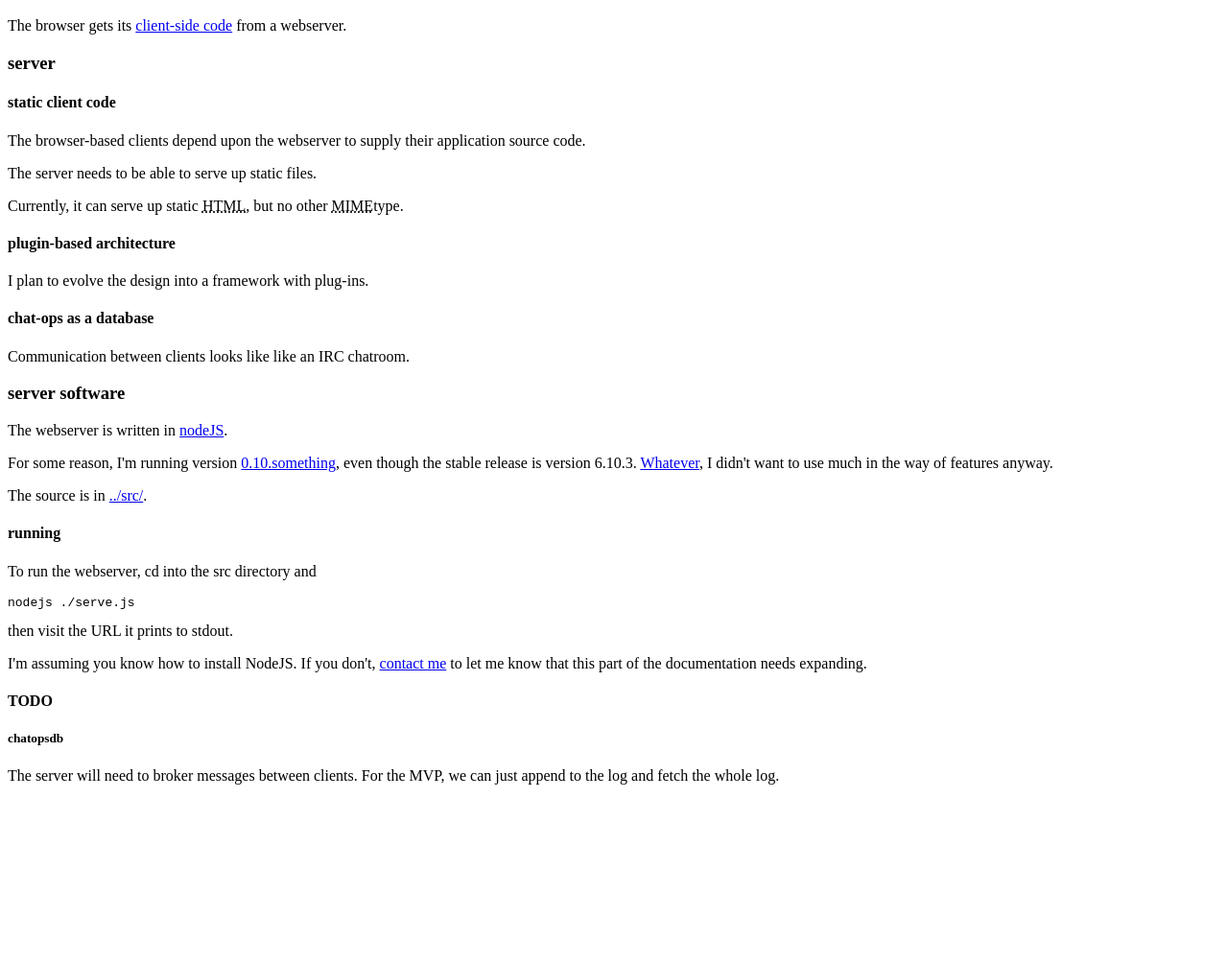
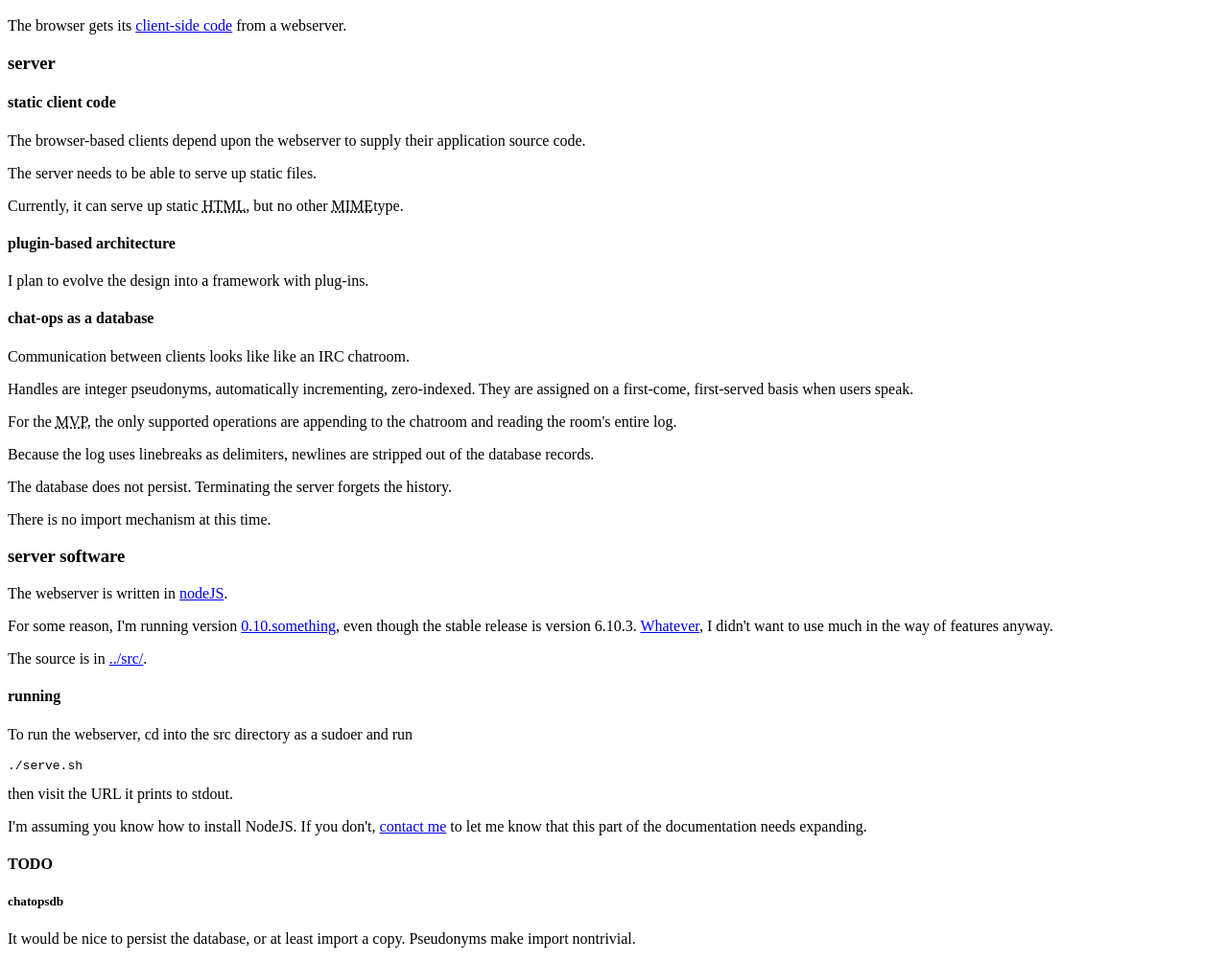
Before and after one commit to calcnerd256/pseudowhiteboard, a plain HTML site: page prose/server.html in a window 1280 px wide. Shown: the part 95-1099 px from the top of the page at 96% size. Before the commit the page ends 929 px from the top, so only its background shows below. Drawn offline with Linux system fonts and the light colour scheme.

Commit message:
notes reflect current state of code

```diff
--- a/prose/server.html
+++ b/prose/server.html
@@ -35,6 +35,28 @@
   <p>
    Communication between clients looks like like an IRC chatroom.
   </p>
+  <p>
+   Handles are integer pseudonyms, automatically incrementing, zero-indexed.
+   They are assigned on a first-come, first-served basis when users speak.
+  </p>
+  <p>
+   For the
+    <abbr title="minimum viable product">MVP</abbr>,
+    the only supported operations are
+     appending to the chatroom and
+     reading the room's entire log.
+  <p>
+  <p>
+   Because the log uses linebreaks as delimiters,
+    newlines are stripped out of the database records.
+  </p>
+  <p>
+   The database does not persist.
+   Terminating the server forgets the history.
+  </p>
+  <p>
+   There is no import mechanism at this time.
+  </p>
   <h3>server software</h3>
   <p>
    The webserver is written in
@@ -53,8 +75,8 @@
   </p>
   <h4>running</h4>
   <p>
-   To run the webserver, cd into the src directory and
-    <pre>nodejs ./serve.js</pre>
+   To run the webserver, cd into the src directory as a sudoer and run
+    <pre>./serve.sh</pre>
     then visit the URL it prints to stdout.
   </p>
   <p>
@@ -67,8 +89,8 @@
   <h4>TODO</h4>
   <h5>chatopsdb</h5>
   <p>
-   The server will need to broker messages between clients.
-   For the MVP, we can just append to the log and fetch the whole log.
+   It would be nice to persist the database, or at least import a copy.
+   Pseudonyms make import nontrivial.
   </p>
  </body>
 </html>
```
Also changed, not shown: prose/desktop.html (+3 -3 lines), prose/mobile.html (+10 -0 lines), prose/todo.html (+12 -9 lines).
